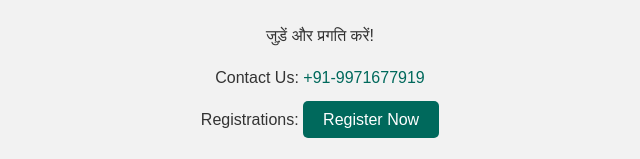
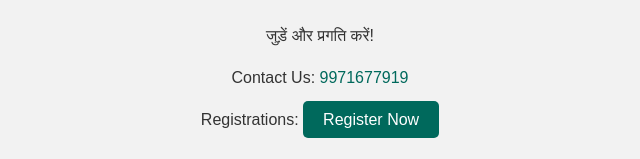
Before and after one commit to sanskrit-shala/sanskrit-shala.github.io, a plain HTML site: page index.html in a window 1280 px wide. Shown: the part 692-851 px from the top of the page, 320-960 px from the left. Drawn offline with Linux system fonts and the light colour scheme.

Commit message:
Update index.html

```diff
--- a/index.html
+++ b/index.html
@@ -152,7 +152,7 @@
             <li>Registrations open now!</li>
         </ul>
         <p>जुड़ें और प्रगति करें!</p>
-        <p>Contact Us: <a href="tel:+91-9971677919">+91-9971677919</a></p>
+        <p>Contact Us: <a href="tel:9971677919">9971677919</a></p>
         <p>Registrations: <a class="button" href="your-google-form-link" target="_blank">Register Now</a></p>
     </div>
 </body>
```
